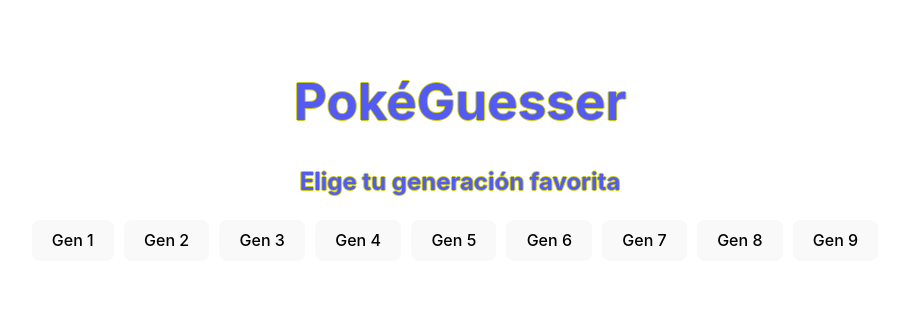
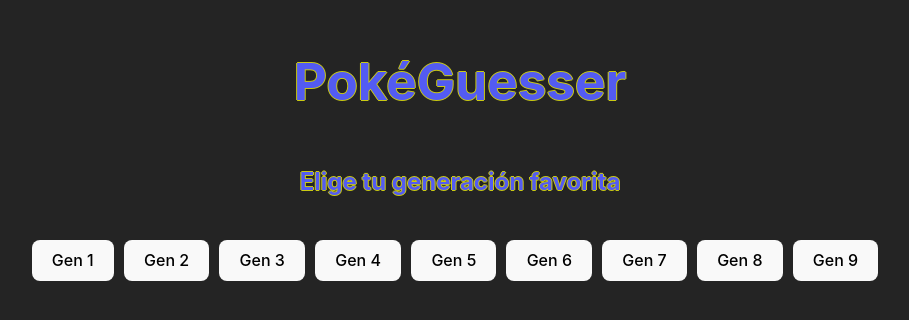
Before and after one commit to jaimemartinez-99/pokeguesser, a React (Vite) app: page / in a window 1280 px wide. Shown: the part 250-570 px from the top of the page, without its empty margins (180-1089 px from the left). Built offline with nearby package versions, Linux system fonts and the light colour scheme.

Commit message:
changed css

```diff
--- a/src/HomePage.css
+++ b/src/HomePage.css
@@ -5,11 +5,26 @@
     font-weight: 800;
 }
 
-
-
   .title {
     color: #535bf2; /* Color de relleno */
     text-shadow: -1px 0 rgb(202, 202, 20), 0 1px  rgb(202, 202, 20), 1px 0  rgb(202, 202, 20), 0 -1px  rgb(202, 202, 20); /* Borde de color */
     font-weight: bold;
     text-align: center;
   }
+
+.home-container{
+  background-color: #242424;
+  width: 100vw;
+  height: 100vh;
+  display: flex;
+  flex-direction: column;
+  align-items: center;
+  justify-content: center;
+
+}
+
+.botones{
+  display: flex;
+  justify-content: center;
+  margin-top: 20px;
+}
--- a/src/HomePage.jsx
+++ b/src/HomePage.jsx
@@ -13,12 +13,14 @@
     <div className="home-container">
     <h1 className="title">PokéGuesser</h1>
     <h2 className="title">Elige tu generación favorita</h2>
+    <div className="botones">
       {[...Array(9)].map((_, i) => (
         <Link key={i} to="/app" onClick={() => handleClick(i + 1)}>
           <button>Gen {i + 1}</button>
         </Link>
       ))}
     </div>
+    </div>
   );
 }
 
```
